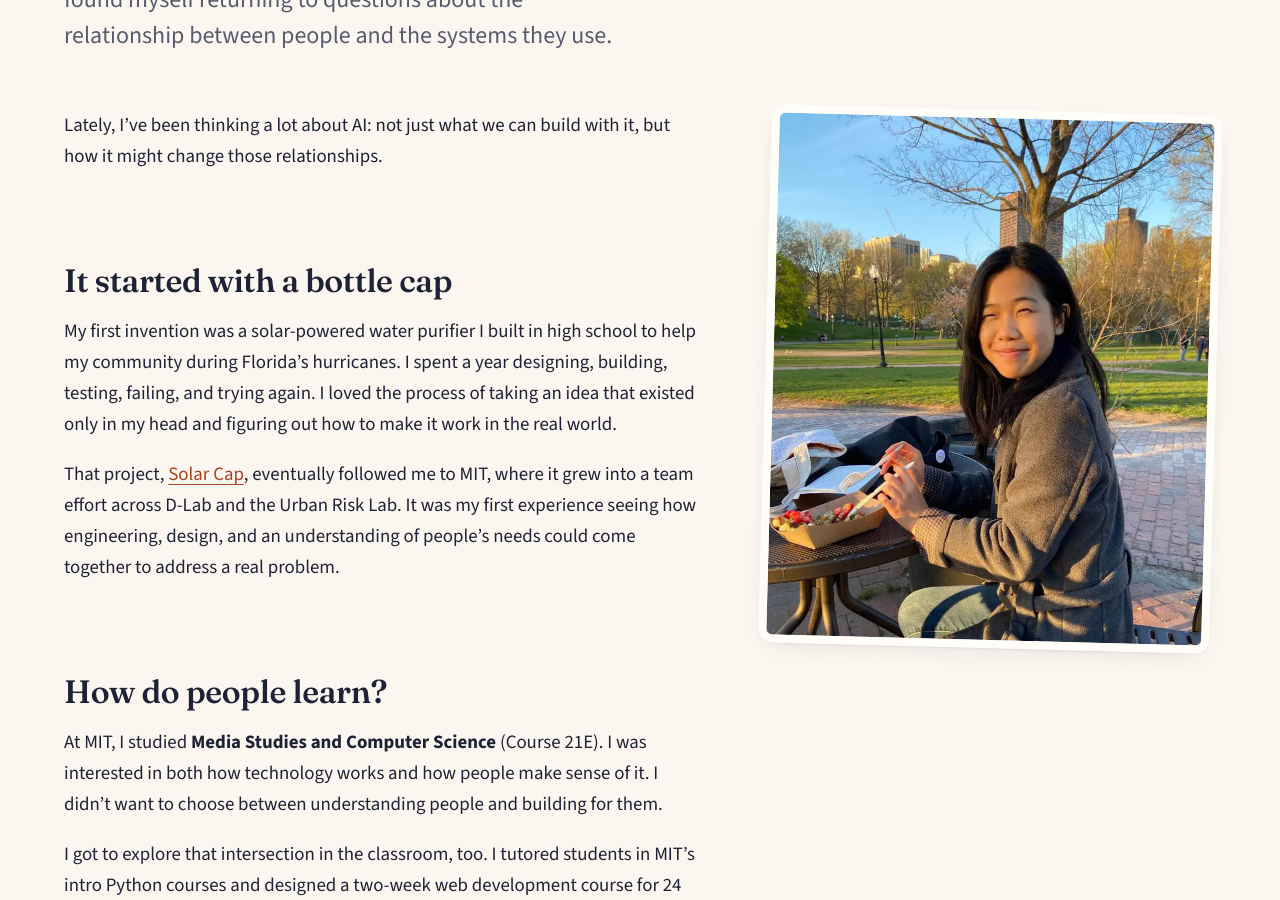
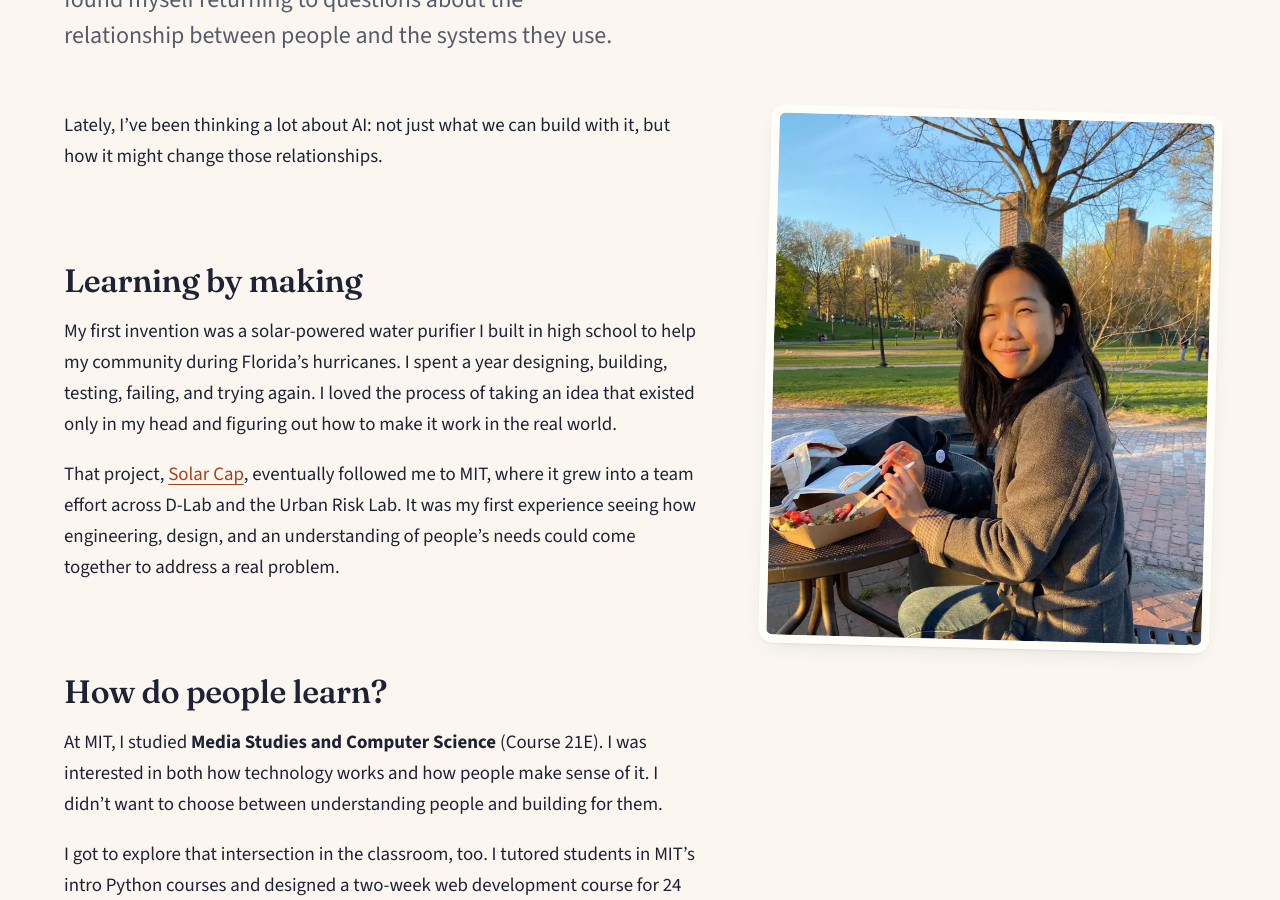
Before and after one commit to sabrinahu618/portfolio, a Jekyll site: the page built from about.md, in a window 1280 px wide and 900 px high, scrolled down 614 px. Built offline with Jekyll 4.4.1, drawn with Linux system fonts in a browser that asks for light colours.

Commit message:
About: rename first section to Learning by making
Co-Authored-By: Claude Opus 5.5 <noreply@anthropic.com>
Claude-Session: https://claude.ai/code/session_01HybnYJGYPLDq5hkAYptQSd

```diff
--- a/about.md
+++ b/about.md
@@ -14,7 +14,7 @@ body_class: about
 
 Lately, I've been thinking a lot about AI: not just what we can build with it, but how it might change those relationships.
 
-## It started with a bottle cap
+## Learning by making
 
 My first invention was a solar-powered water purifier I built in high school to help my community during Florida's hurricanes. I spent a year designing, building, testing, failing, and trying again. I loved the process of taking an idea that existed only in my head and figuring out how to make it work in the real world.
 
```
